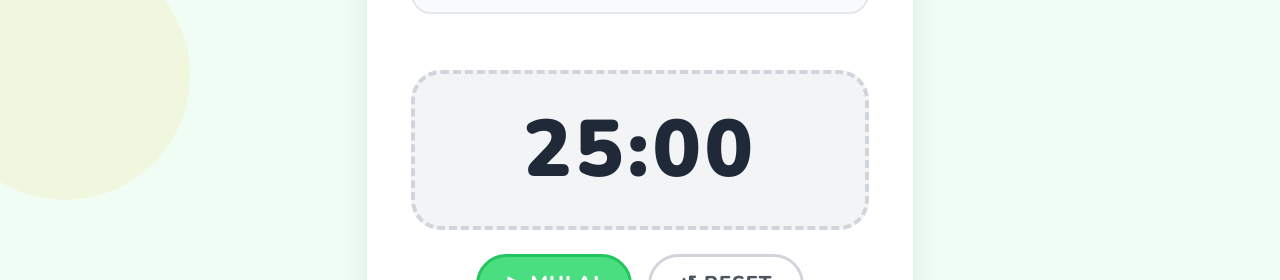
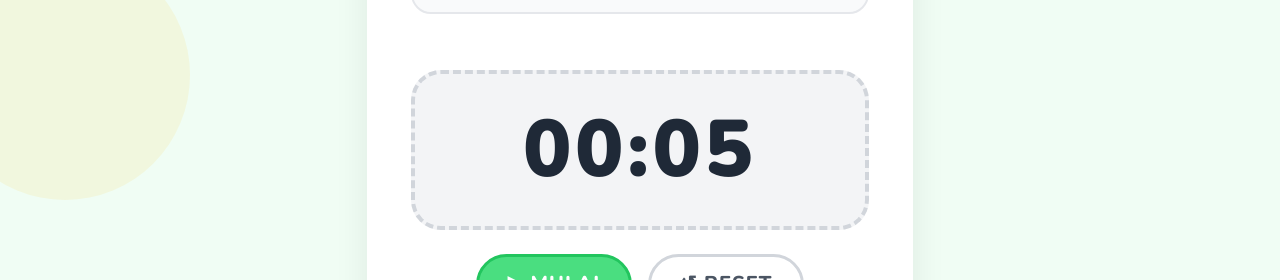
Before and after one commit to mpnabil95/Web-Pomodoro-and-Grow, a plain HTML site: page timer.html in a window 1280 px wide. Shown: the part 660-940 px from the top of the page. Drawn offline with nearby package versions, Linux system fonts and the light colour scheme; sample sign-in values are in the browser's storage.

Commit message:
Change timer durations for testing purposes

```diff
--- a/timer.html
+++ b/timer.html
@@ -169,15 +169,15 @@
         /* =========================================================================
            BLOK 3: MESIN TIMER & LOGIKA GAMIFIKASI TANAMAN
            ========================================================================= */
-        const SESSION_DURATION = 25 * 60; // 25 menit dalam detik
-        // const SESSION_DURATION = 5; // Uncomment untuk testing cepat (5 detik)
+        //const SESSION_DURATION = 25 * 60; // 25 menit dalam detik
+         const SESSION_DURATION = 5; // Uncomment untuk testing cepat (5 detik)
 
 
         let isBreak = false; // Tambahan untuk menandai mode istirahat
 
 
-        const BREAK_DURATION = 5 * 60;
-       // const BREAK_DURATION = 2;  // untuk testing
+       //const BREAK_DURATION = 5 * 60;
+       const BREAK_DURATION = 2;  // untuk testing
 
 
 
```
